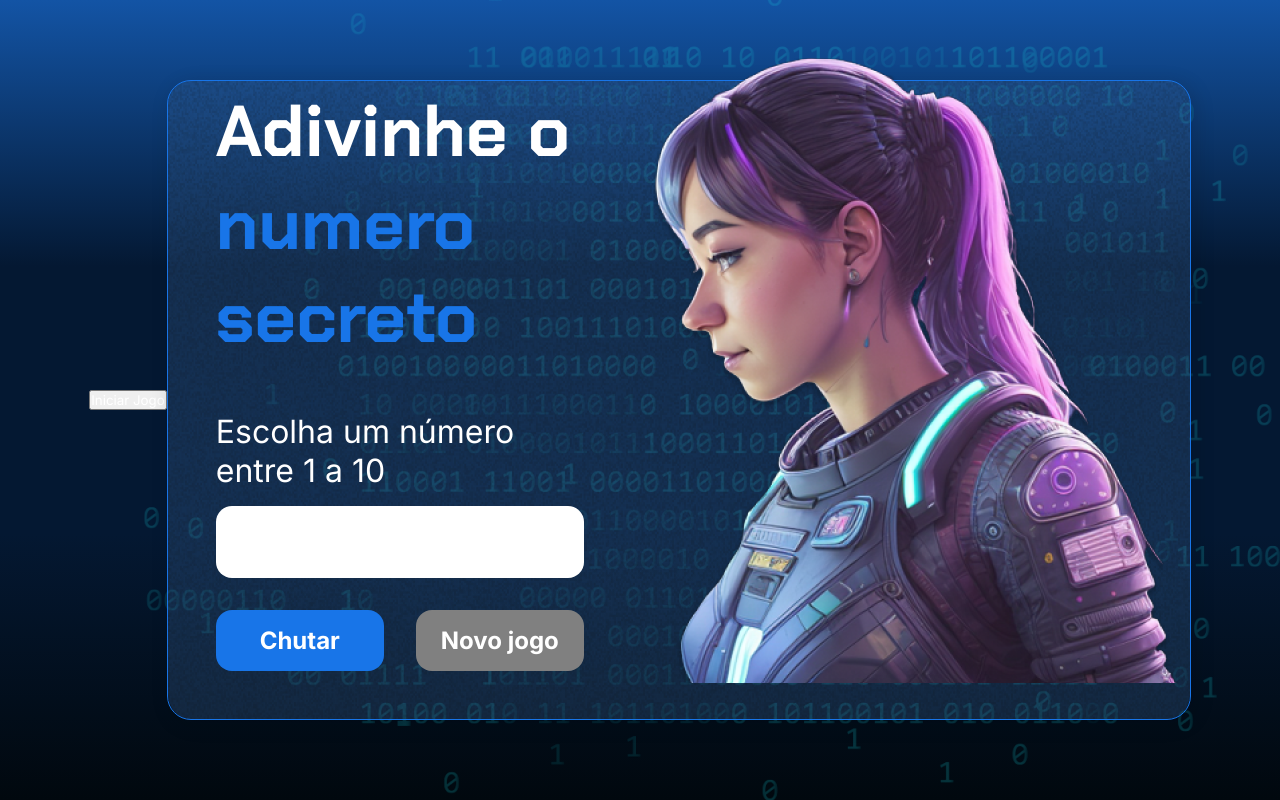
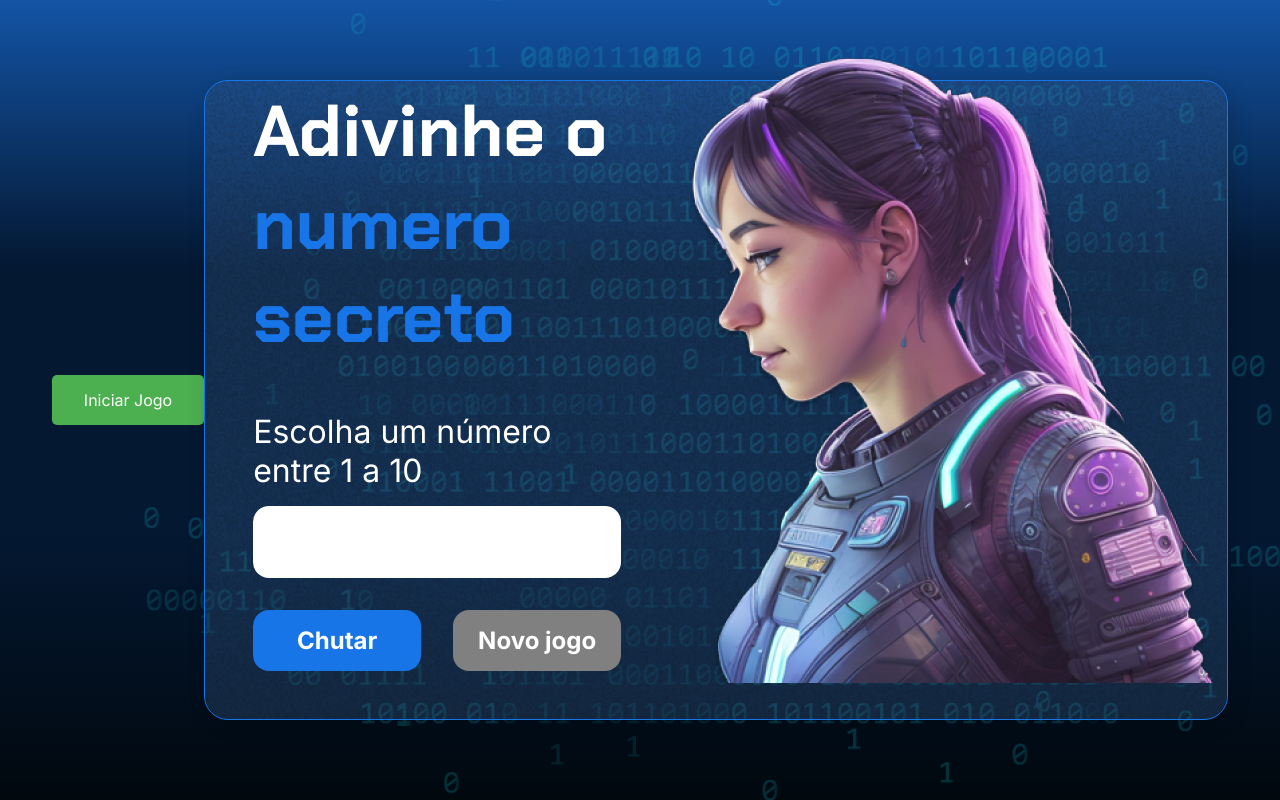
Before and after one commit to carolinirufino/jogo-numero-secreto, a plain HTML site: page index.html in a window 1280 px wide. Drawn offline with Linux system fonts and the light colour scheme; files whose address does not match are found by name.

Commit message:
Update style.css

```diff
--- a/style.css
+++ b/style.css
@@ -138,3 +138,21 @@ button:disabled {
         padding: 1rem
     }
 }
+
+#startButton {
+    background-color: #4CAF50;  /* Cor de fundo verde */
+    color: white;               /* Cor do texto em branco */
+    padding: 15px 32px;         /* Espaçamento interno */
+    text-align: center;         /* Centralizar o texto */
+    text-decoration: none;      /* Remover sublinhado */
+    display: inline-block;      /* Exibir o botão na linha */
+    font-size: 16px;            /* Tamanho da fonte */
+    cursor: pointer;           /* Cursor de mão ao passar o mouse */
+    border: none;               /* Remover borda */
+    border-radius: 5px;         /* Bordas arredondadas */
+    transition: background-color 0.3s ease;  /* Transição suave ao passar o mouse */
+}
+
+#startButton:hover {
+    background-color: #45a049;  /* Cor de fundo quando o mouse passar por cima */
+}
```
